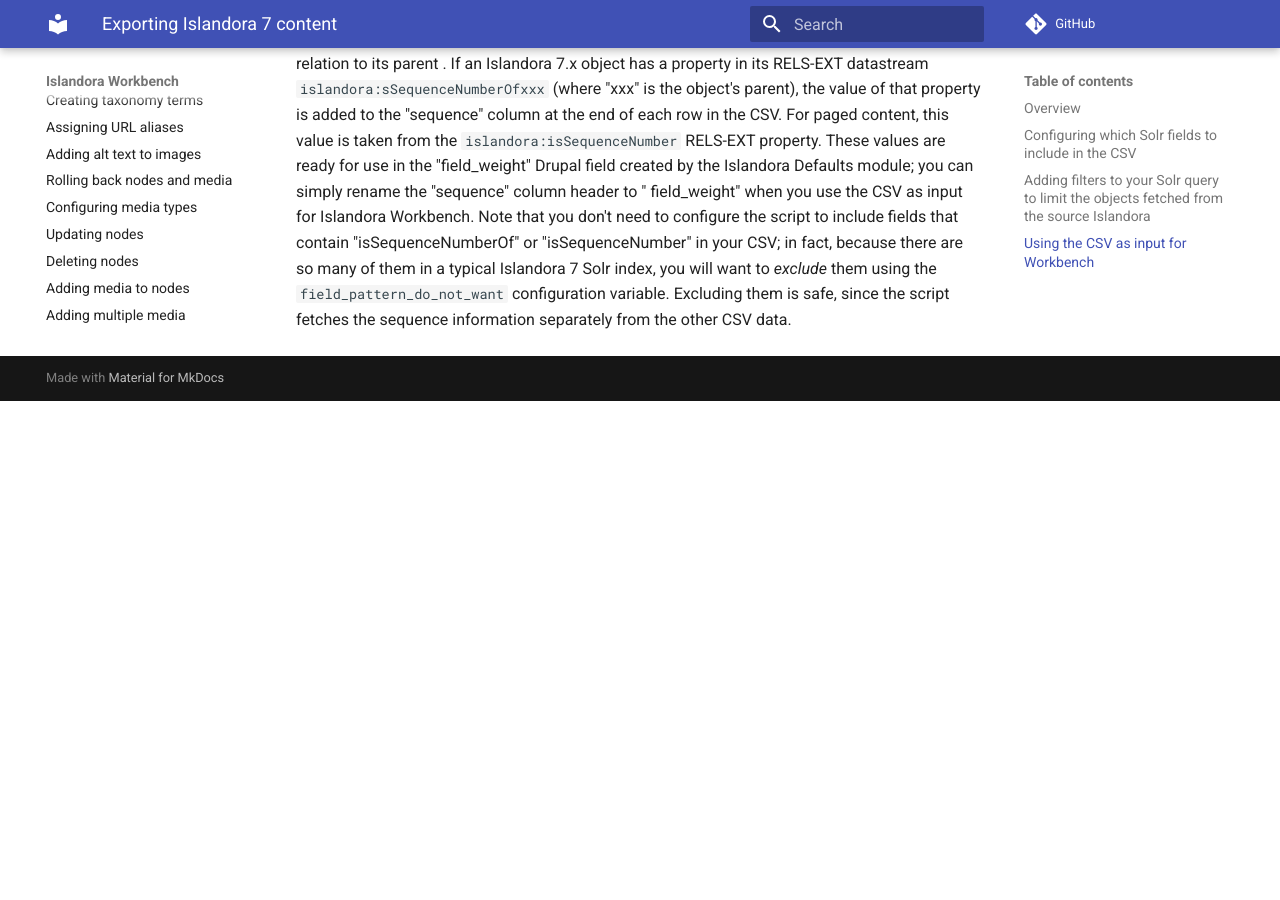
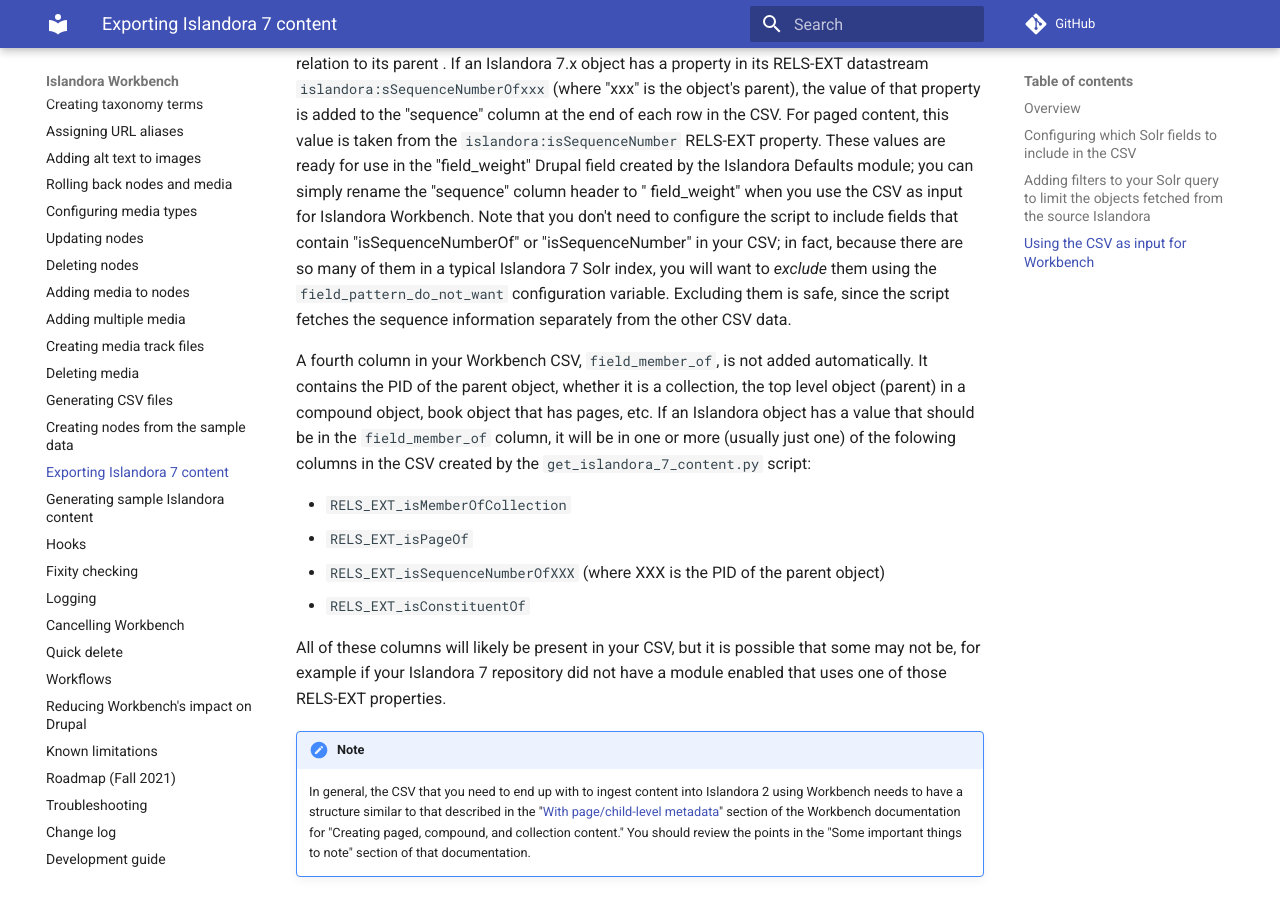
Before and after one commit to mjordan/islandora_workbench_docs, an MkDocs documentation site: the page built from docs/exporting_islandora_7_content.md, in a window 1280 px wide and 900 px high, scrolled down 5346 px. Built offline with MkDocs 1.6.1 and Material for MkDocs 9.7.7, drawn with Linux system fonts in a browser that asks for light colours; comment, search, counter and statistics services are not loaded; before the commit the page ends 5747 px from its top, so only the background shows below that.

Commit message:
Multiple updates.

```diff
--- a/docs/changelog.md
+++ b/docs/changelog.md
@@ -1,5 +1,8 @@
 ### main branch (no tag/release)
 
+* January 19, 2023 (commit b97b563): Fixed bug [522](https://github.com/mjordan/islandora_workbench/issues/522) and (commit 76d8c44) bug [523](https://github.com/mjordan/islandora_workbench/issues/523); changed log level from `ERROR` to `WARNING` when there are missing files and the `allow_missing_files` config option is set to true.
+* January 18, 2023 (commit 727145f): Added `validate_parent_node_exists` config option (issue [521](https://github.com/mjordan/islandora_workbench/issues/521)).
+* January 17, 2023 (commit a4a5008): Added better trimming of trailing slash in the `host` config option (issue [519](https://github.com/mjordan/islandora_workbench/issues/519)); (commit 1763fe6) fixed bug when "field_member_of" contained multiple values [520](https://github.com/mjordan/islandora_workbench/issues/520).
 * January 15, 2023 (commit ba149d6d): Added validation of extensions for files named in the CSV `file` column (issue [126](https://github.com/mjordan/islandora_workbench/issues/126)); (commit 82dd02c) added validation of CSV values for "List (text)" type fields [509](https://github.com/mjordan/islandora_workbench/issues/509).
 * January 9, 2023 (commit a3931df): Added ability to create media track files (issue [373](https://github.com/mjordan/islandora_workbench/issues/373)); fixed some integration tests.
 * January 6, 2023 (commit f4e4c8d): Fixed issue [502](https://github.com/mjordan/islandora_workbench/issues/502).
@@ -28,6 +31,8 @@
 
 ### Documentation
 
+* January 22, 2023: Several clarifications and corrections, including @rosiel's correction of how to use `allow_missing_files` and `additional_files` together; added some [examples of planning large compound/paged content ingests](/islandora_workbench_docs/paged_and_compound/#with-pagechild-level-metadata).
+* January 16, 2023: Updated "[Exporting Islandora 7 content](/islandora_workbench_docs/exporting_islandora_7_content/)."
 * January 15, 2023: Updated "[Checking configuration and input data](/islandora_workbench_docs/check/)."
 * January 9, 2023: Added docs for creating "[Media track files](/islandora_workbench_docs/media_track_files/)."
 * January 8, 2023: Updated "[Known limitations](/islandora_workbench_docs/limitations/)" with a work around for unsupported "Filter by an entity reference View" fields; added examples of valid Windows paths to "[Values in the 'file' column](/islandora_workbench_docs/fields/#values-in-the-file-column)."
--- a/docs/exporting_islandora_7_content.md
+++ b/docs/exporting_islandora_7_content.md
@@ -233,3 +233,15 @@
 of them in a typical Islandora 7 Solr index, you will want to *exclude* them using the `field_pattern_do_not_want`
 configuration variable. Excluding them is safe, since the script fetches the sequence information separately from the
 other CSV data.
+
+A fourth column in your Workbench CSV, `field_member_of`, is not added automatically. It contains the PID of the parent object, whether it is a collection, the top level object (parent) in a compound object, book object that has pages, etc. If an Islandora object has a value that should be in the `field_member_of` column, it will be in one or more (usually just one) of the folowing columns in the CSV created by the `get_islandora_7_content.py` script:
+
+* `RELS_EXT_isMemberOfCollection`
+* `RELS_EXT_isPageOf`
+* `RELS_EXT_isSequenceNumberOfXXX` (where XXX is the PID of the parent object)
+* `RELS_EXT_isConstituentOf`
+
+All of these columns will likely be present in your CSV, but it is possible that some may not be, for example if your Islandora 7 repository did not have a module enabled that uses one of those RELS-EXT properties.
+
+!!! note
+    In general, the CSV that you need to end up with to ingest content into Islandora 2 using Workbench needs to have a structure similar to that described in the "[With page/child-level metadata](https://mjordan.github.io/islandora_workbench_docs/paged_and_compound/#with-pagechild-level-metadata)" section of the Workbench documentation for "Creating paged, compound, and collection content." You should review the points in the "Some important things to note" section of that documentation.
```
Also changed, not shown: docs/configuration.md (+2 -1 lines), docs/fields.md (+6 -1 lines), docs/limitations.md (+1 -3 lines), docs/paged_and_compound.md (+8 -1 lines).
